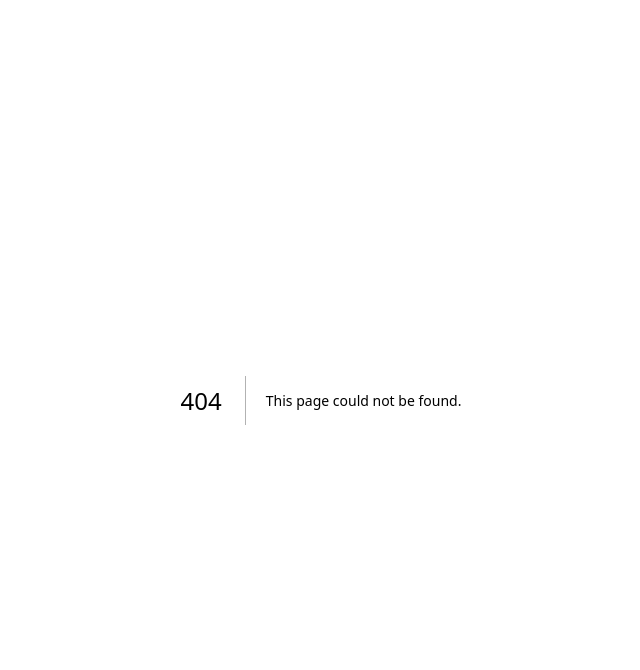
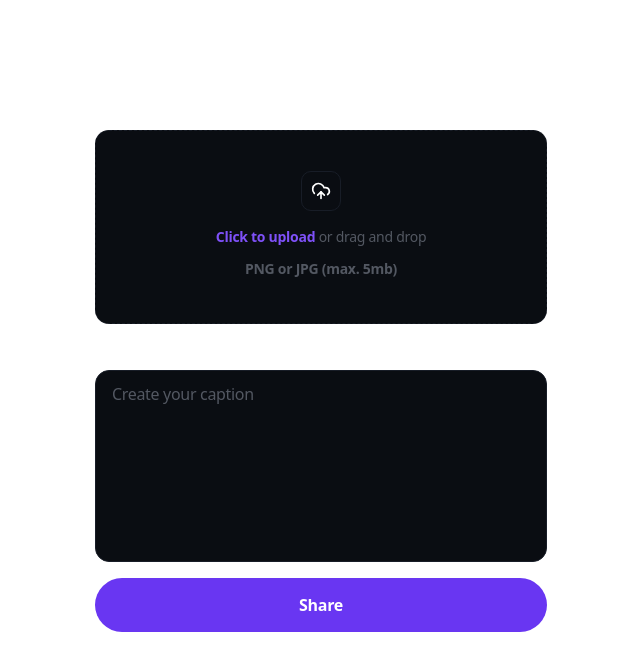
Before and after one commit to workwitheduardus/sociality-app, a Next.js app: page /post/create in a window 1280 px wide. Before the commit this address had no page. Shown: the top 670 px of the page, without its empty margins (319-959 px from the left). Built offline with nearby package versions, Linux system fonts and the light colour scheme; no server answers.

Commit message:
feat for add post content

```diff
--- /dev/null
+++ b/app/(private)/post/create/page.tsx
@@ -0,0 +1,54 @@
+"use client";
+
+import { useState } from "react";
+import { AddPostHeader } from "@/components/post/add-post-header";
+import { ImageUploadField } from "@/components/post/image-upload-field";
+import { CaptionField } from "@/components/post/caption-field";
+import { useCreatePost } from "@/lib/hooks/mutations/use -create-post";
+
+export default function CreatePostPage() {
+  const [image, setImage] = useState<File | null>(null);
+  const [caption, setCaption] = useState("");
+  const [errors, setErrors] = useState<{ image?: string; caption?: string }>(
+    {},
+  );
+
+  const createPost = useCreatePost();
+
+  const handleSubmit = () => {
+    const nextErrors: typeof errors = {};
+    if (!image) nextErrors.image = "Please upload a photo";
+    if (!caption.trim()) nextErrors.caption = "Please write a caption";
+
+    if (Object.keys(nextErrors).length > 0) {
+      setErrors(nextErrors);
+      return;
+    }
+
+    setErrors({});
+    createPost.mutate({ image: image!, caption });
+  };
+
+  return (
+    <div className="mx-auto flex max-w-[452px] flex-col gap-6 px-4 pt-6 md:px-0 md:pt-10">
+      <AddPostHeader />
+
+      <div className="flex flex-col gap-4">
+        <ImageUploadField onChange={setImage} error={errors.image} />
+        <CaptionField
+          value={caption}
+          onChange={setCaption}
+          error={errors.caption}
+        />
+
+        <button
+          onClick={handleSubmit}
+          disabled={createPost.isPending}
+          className="w-full rounded-full bg-brand-600 py-2 text-sm font-bold text-white disabled:opacity-60 md:py-3 md:text-md"
+        >
+          {createPost.isPending ? "Sharing..." : "Share"}
+        </button>
+      </div>
+    </div>
+  );
+}
--- /dev/null
+++ b/components/post/add-post-header.tsx
@@ -0,0 +1,17 @@
+"use client";
+
+import { useRouter } from "next/navigation";
+import { ArrowLeft } from "lucide-react";
+
+export function AddPostHeader() {
+  const router = useRouter();
+
+  return (
+    <div className="flex items-center gap-2 md:gap-3">
+      <button onClick={() => router.back()} aria-label="Go back">
+        <ArrowLeft className="h-6 w-6 text-white md:h-8 md:w-8" />
+      </button>
+      <h1 className="text-md font-bold text-white md:text-2xl">Add Post</h1>
+    </div>
+  );
+}
--- /dev/null
+++ b/components/post/caption-field.tsx
@@ -0,0 +1,31 @@
+interface CaptionFieldProps {
+  value: string;
+  onChange: (value: string) => void;
+  error?: string;
+}
+
+export function CaptionField({ value, onChange, error }: CaptionFieldProps) {
+  return (
+    <div className="flex flex-col gap-0.5">
+      <label className="text-sm font-bold text-white">Caption</label>
+      <div
+        className={`rounded-xl border bg-gray-950 px-4 py-2 ${
+          error ? "border-error-700" : "border-gray-900"
+        }`}
+      >
+        <textarea
+          value={value}
+          onChange={(e) => onChange(e.target.value)}
+          placeholder="Create your caption"
+          rows={4}
+          className="w-full resize-none bg-transparent text-md text-white placeholder:text-gray-600 outline-none md:min-h-[168px]"
+        />
+      </div>
+      {error && (
+        <p className="text-sm font-medium tracking-tight text-error-700">
+          {error}
+        </p>
+      )}
+    </div>
+  );
+}
--- /dev/null
+++ b/components/post/image-upload-field.tsx
@@ -0,0 +1,101 @@
+"use client";
+
+import { useRef, useState } from "react";
+import Image from "next/image";
+import { UploadCloud } from "lucide-react";
+
+interface ImageUploadFieldProps {
+  onChange: (file: File | null) => void;
+  error?: string;
+}
+
+export function ImageUploadField({ onChange, error }: ImageUploadFieldProps) {
+  const inputRef = useRef<HTMLInputElement>(null);
+  const [preview, setPreview] = useState<string | null>(null);
+
+  const handleFile = (file: File) => {
+    setPreview(URL.createObjectURL(file));
+    onChange(file);
+  };
+
+  const handleDelete = () => {
+    setPreview(null);
+    onChange(null);
+    if (inputRef.current) inputRef.current.value = "";
+  };
+
+  return (
+    <div className="flex flex-col gap-1.5">
+      <label className="text-sm font-bold text-white">Photo</label>
+
+      <div
+        className={`flex flex-col items-center gap-1 rounded-xl border border-dashed bg-gray-950 p-4 md:p-4 ${
+          error ? "border-error-700" : "border-gray-900"
+        }`}
+      >
+        {!preview && (
+          <div className="flex flex-col items-center gap-3 py-6">
+            <div className="flex h-10 w-10 items-center justify-center rounded-lg border border-gray-900">
+              <UploadCloud className="h-5 w-5 text-white" />
+            </div>
+            <div className="flex flex-col items-center gap-1 text-center">
+              <button
+                onClick={() => inputRef.current?.click()}
+                className="text-sm font-bold text-brand-500"
+              >
+                Click to upload{" "}
+                <span className="font-medium text-gray-600">
+                  or drag and drop
+                </span>
+              </button>
+              <p className="text-sm font-semibold text-gray-600">
+                PNG or JPG (max. 5mb)
+              </p>
+            </div>
+          </div>
+        )}
+
+        {preview && (
+          <div className="flex w-full flex-col items-center gap-3">
+            <div className="relative aspect-square w-full max-w-[313px] overflow-hidden md:max-w-[395px]">
+              <Image
+                src={preview}
+                alt="Preview"
+                fill
+                className="object-cover"
+              />
+            </div>
+            <div className="flex gap-3">
+              <button
+                onClick={() => inputRef.current?.click()}
+                className="text-sm font-bold text-white"
+              >
+                Change Image
+              </button>
+              <button
+                onClick={handleDelete}
+                className="text-sm font-bold text-error-700"
+              >
+                Delete Image
+              </button>
+            </div>
+          </div>
+        )}
+
+        <input
+          ref={inputRef}
+          type="file"
+          accept="image/png,image/jpeg"
+          className="hidden"
+          onChange={(e) => e.target.files?.[0] && handleFile(e.target.files[0])}
+        />
+      </div>
+
+      {error && (
+        <p className="text-sm font-medium tracking-tight text-error-700">
+          {error}
+        </p>
+      )}
+    </div>
+  );
+}
--- /dev/null
+++ b/lib/hooks/mutations/use -create-post.ts
@@ -0,0 +1,20 @@
+"use client";
+
+import { useMutation, useQueryClient } from "@tanstack/react-query";
+import { useRouter } from "next/navigation";
+import { postsApi } from "@/lib/endpoints/posts";
+
+export function useCreatePost() {
+  const queryClient = useQueryClient();
+  const router = useRouter();
+
+  return useMutation({
+    mutationFn: (data: { image: File; caption?: string }) =>
+      postsApi.create(data),
+    onSuccess: () => {
+      queryClient.invalidateQueries({ queryKey: ["feed"] });
+      queryClient.invalidateQueries({ queryKey: ["me", "posts"] });
+      router.push("/feed");
+    },
+  });
+}
```
